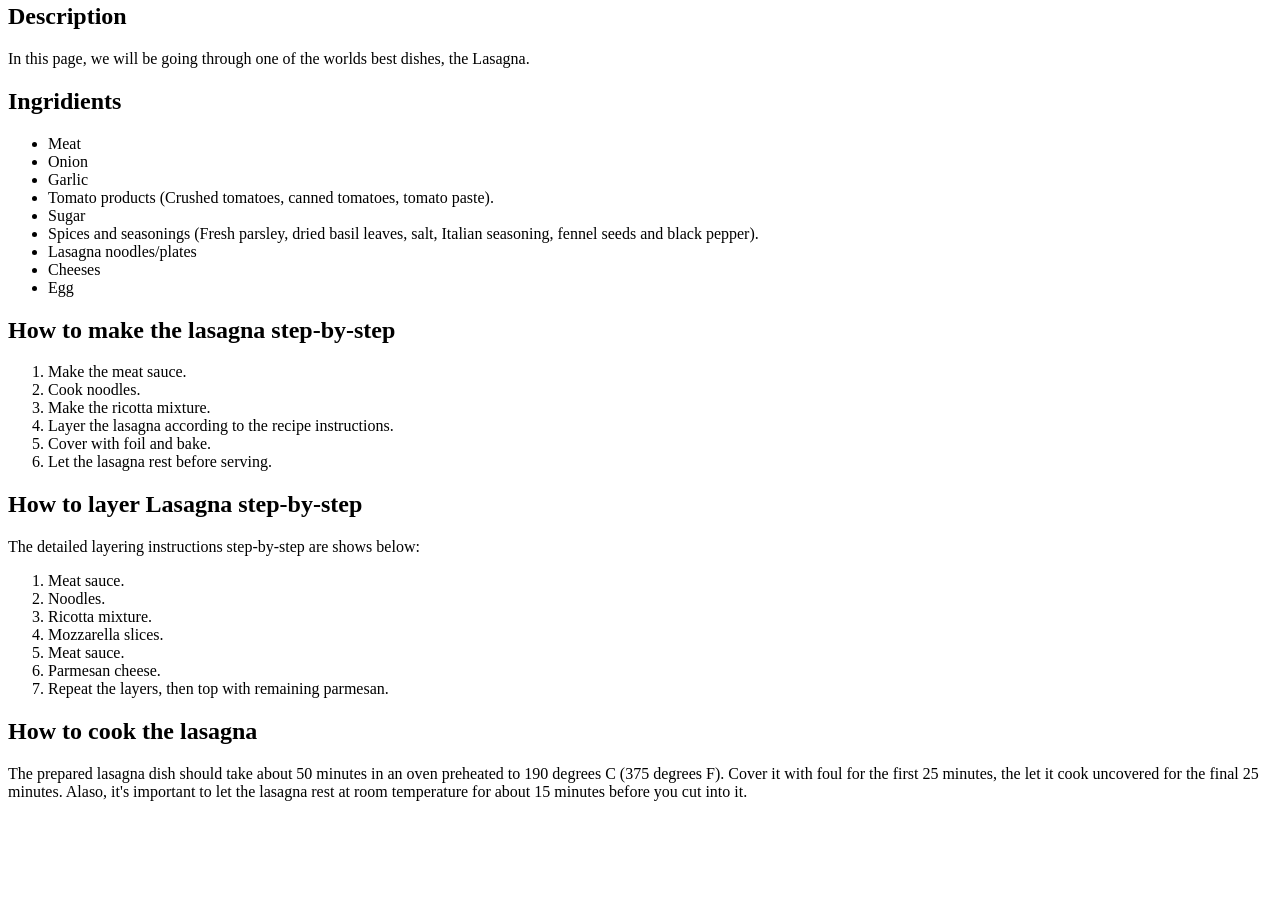
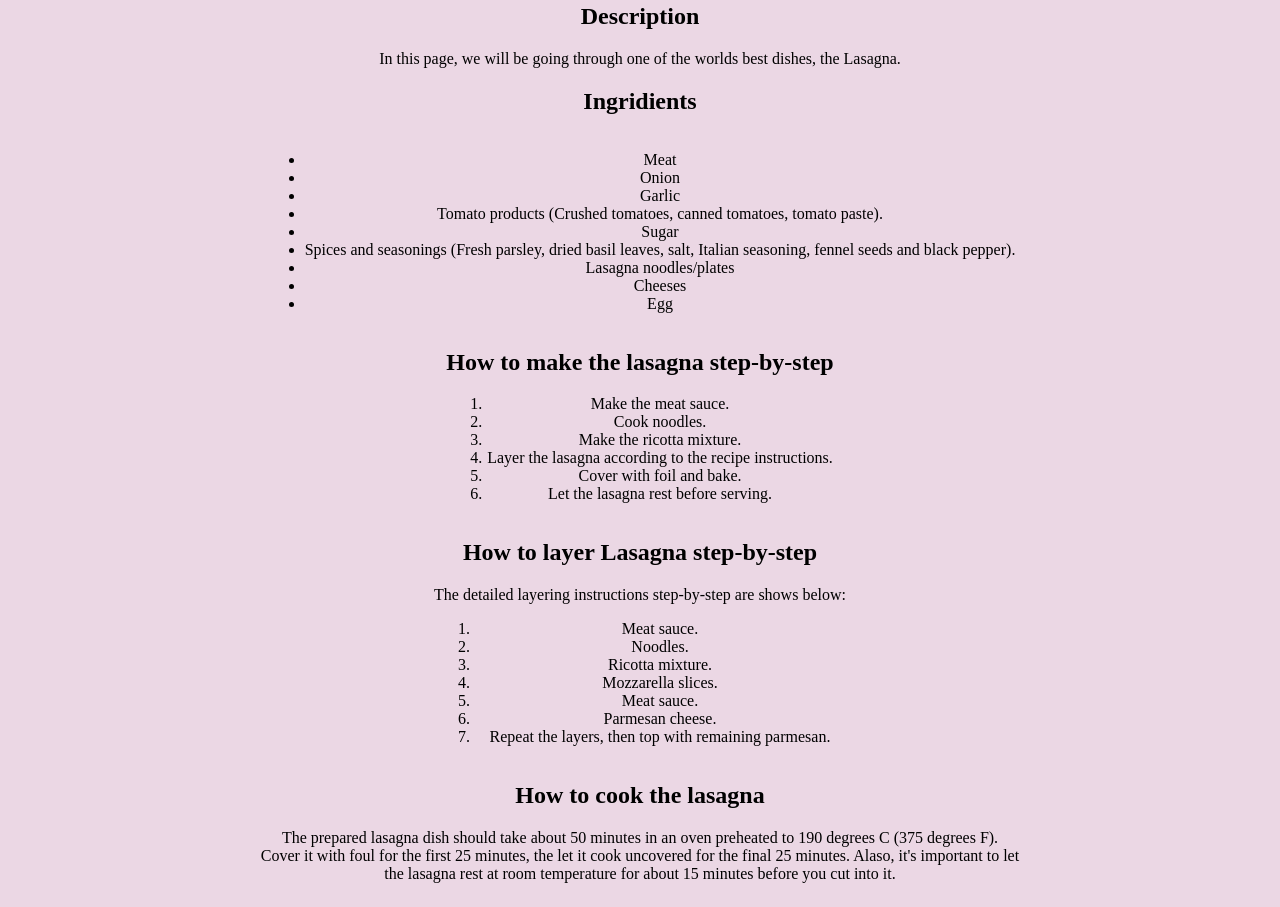
Before and after one commit to Jonmerila/odin-recipes, a plain HTML site: page recipes/lasagna.html in a window 1280 px wide. Shown: the part 429-1336 px from the top of the page. Before the commit the page ends 1246 px from the top, so only its background shows below. Drawn offline with Linux system fonts and the light colour scheme.

Commit message:
styled it with some pictures and colours, centered text

```diff
--- a/recipes/lasagna.html
+++ b/recipes/lasagna.html
@@ -5,15 +5,16 @@
     <meta http-equiv="X-UA-Compatible" content="IE=edge">
     <meta name="viewport" content="width=device-width, initial-scale=1.0">
     <title>Worlds best Lasagna</title>
-    <link rel="stylesheet" type="text/css" href="styles.css" media=”screen” />
+    <link rel="stylesheet" href="styles.css"/>
 </head>
 <body>
     <img src="https://www.allrecipes.com/thmb/MkKfYU4oim55CLp39DDuNMuyThA=/750x0/filters:no_upscale():max_bytes(150000):strip_icc():format(webp)/23600-worlds-best-lasagna-armag-4x3-1-b24f9ad518d74090bf197828492c64a6.jpg" width="400" height="400">
     <h2>Description</h2>
     <p>In this page, we will be going through one of the worlds best dishes, the Lasagna.</p>
     <dish>
+        <div>
+            <h2>Ingridients</h2>
             <div class="ingridients">
-            <h2>Ingridients</h2>
                 <ul>
                     <li>Meat</li>
                     <li>Onion</li>
@@ -25,6 +26,7 @@
                     <li>Cheeses</li>
                     <li>Egg</li>
                 </ul>
+            </div>
         </div>
         <div class="instructions">
             <h2>How to make the lasagna step-by-step</h2>
@@ -50,8 +52,10 @@
                 <li>Repeat the layers, then top with remaining parmesan.</li>
             </ol>
         </div>
+        <div class="cooking">
             <h2>How to cook the lasagna</h2>
             <p>The prepared lasagna dish should take about 50 minutes in an oven preheated to 190 degrees C (375 degrees F). Cover it with foul for the first 25 minutes, the let it cook uncovered for the final 25 minutes. Alaso, it's important to let the lasagna rest at room temperature for about 15 minutes before you cut into it.</p>
+        </div>
     </dish>
 </body>
 </html>
--- a/recipes/styles.css
+++ b/recipes/styles.css
@@ -1,9 +1,37 @@
+body {
+  background-color: #ebd7e4;
+  text-align:center;
+}
+
 .directions {
-  display: flex;
+  display: table;
+  margin: 0 auto;
 
 }
 
 .ingridients {
-  display: flex;
+  display: table;
+  margin: 0 auto;
 
 }
+
+.cooking {
+  display: table;
+  margin: 0 auto;
+  width: 60%;
+}
+
+.instructions {
+  display: table;
+  margin: 0 auto;
+}
+
+.three-recipes {
+  font-size: 35px;
+  display: table;
+  margin: 0 auto;
+}
+
+.step-by-step li {
+  padding-bottom: 10px;
+}
```
Also changed, not shown: index.html (+6 -5 lines), recipes/buffalo_sandwiches.html (+2 -2 lines), recipes/cheesecake.html (+2 -2 lines). Lines whose indentation alone changed are shown as unchanged.
